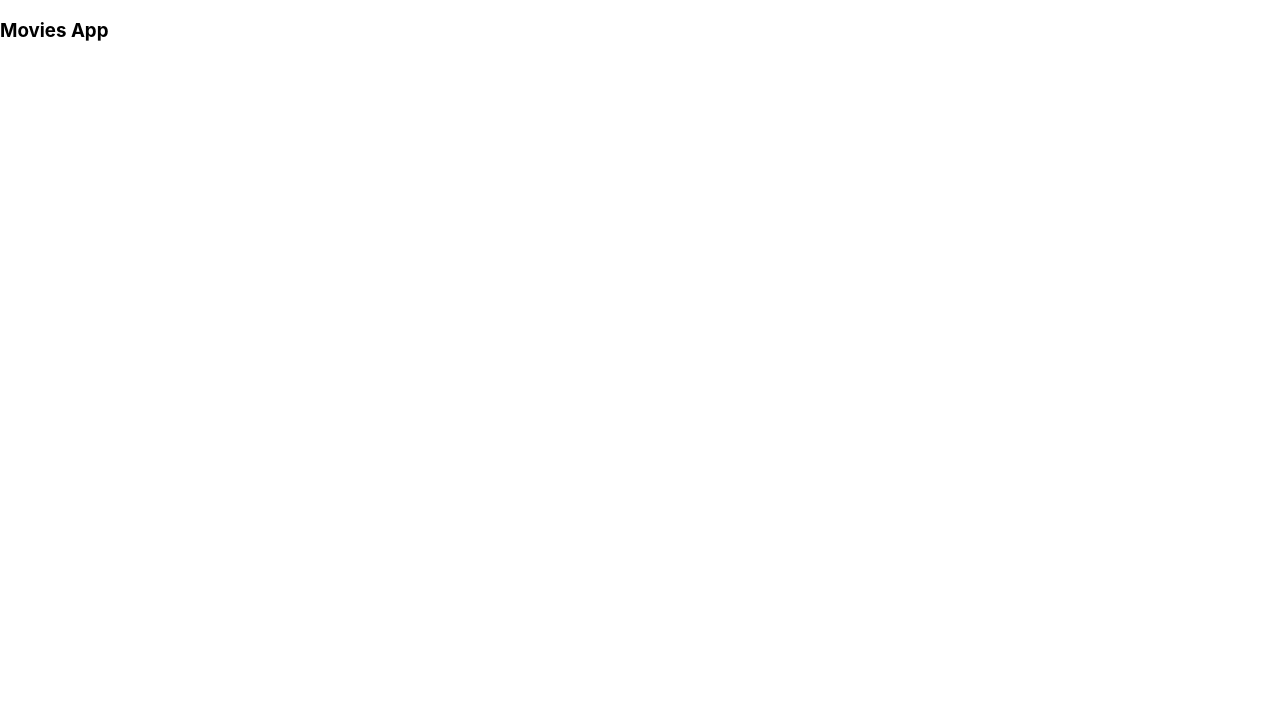
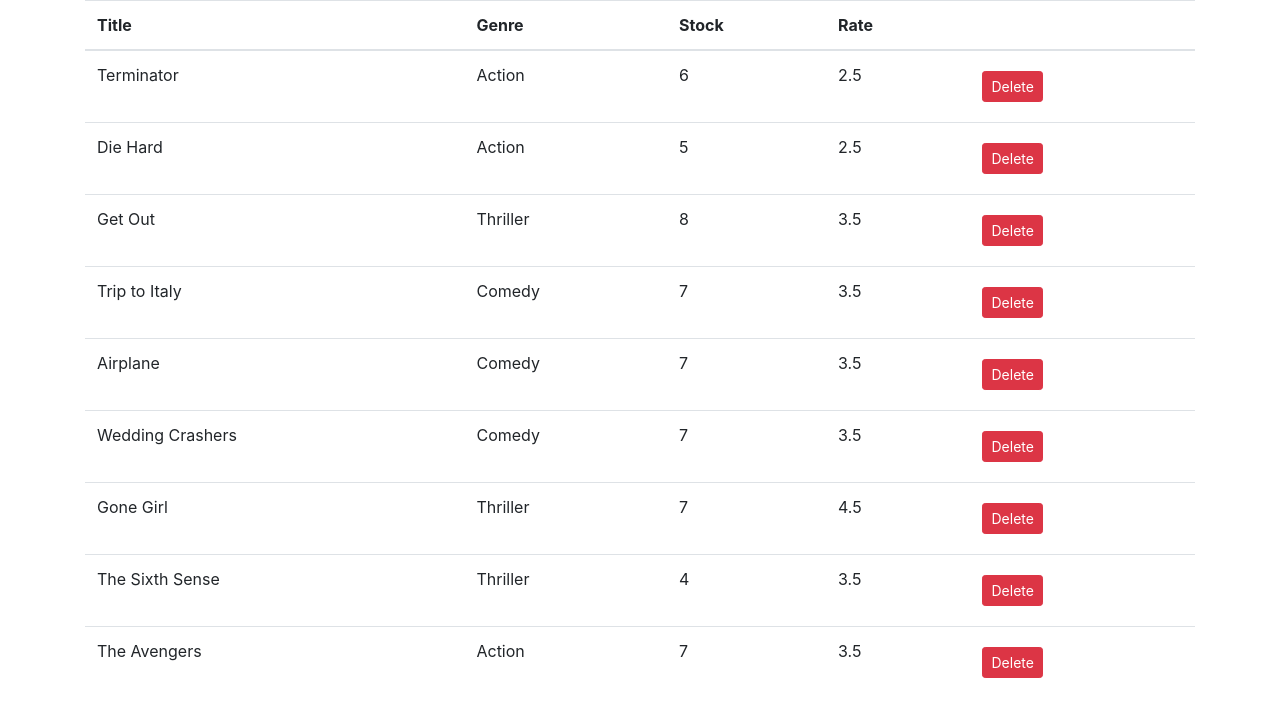
Before and after one commit to codewithz/sony-movies-app, a React (Create React App) app: page / in a window 1280 px wide. Shown: the top 716 px of the page. Built offline with nearby package versions, Linux system fonts and the light colour scheme.

Commit message:
Built the Movies Component

```diff
--- a/package.json
+++ b/package.json
@@ -6,6 +6,7 @@
     "@testing-library/jest-dom": "^5.16.2",
     "@testing-library/react": "^12.1.2",
     "@testing-library/user-event": "^13.5.0",
+    "bootstrap": "^4.1.1",
     "react": "^17.0.2",
     "react-dom": "^17.0.2",
     "react-scripts": "5.0.0",
--- a/src/App.js
+++ b/src/App.js
@@ -1,11 +1,13 @@
 import logo from './logo.svg';
 import './App.css';
+import MoviesHome from './components/MoviesHome';
+import isOffsetContainer from './../node_modules/popper.js/src/utils/isOffsetContainer';
 
 function App() {
   return (
-    <div>
-      <h3>Movies App</h3>
-    </div>
+    <main className="container">
+      <MoviesHome />
+    </main>
   );
 }
 
--- /dev/null
+++ b/src/components/MoviesComponent.jsx
@@ -0,0 +1,50 @@
+import React, { useState } from 'react'
+import { getMovies } from '../services/fakeMovieService'
+
+export default function MoviesComponent() {
+
+    const [movies, setMovies] = useState(getMovies());
+
+    const handleDelete = (movie) => {
+        const filteredMovies = movies.
+            filter((m) => movie._id !== m._id);
+        setMovies(filteredMovies);
+    }
+    return (
+
+        <table class="table">
+            <thead>
+                <tr>
+                    <th>Title</th>
+                    <th>Genre</th>
+                    <th>Stock</th>
+                    <th>Rate</th>
+                    <th></th>
+                </tr>
+            </thead>
+            <tbody>
+                {
+                    movies.map(movie => (
+                        <tr>
+                            <td>{movie.title}</td>
+                            <td>{movie.genre.name}</td>
+                            <td>{movie.numberInStock}</td>
+                            <td>{movie.dailyRentalRate}</td>
+                            <td>
+                                <button
+                                    className="btn btn-danger btn-sm m-2"
+                                    onClick={() => handleDelete(movie)}
+                                >
+                                    Delete
+                                </button>
+
+                            </td>
+                        </tr>
+                    ))
+                }
+
+
+            </tbody>
+        </table>
+    )
+}
--- /dev/null
+++ b/src/components/MoviesHome.jsx
@@ -0,0 +1,8 @@
+import React from 'react'
+import MoviesComponent from './MoviesComponent'
+
+export default function MoviesHome() {
+    return (
+        <MoviesComponent />
+    )
+}
--- a/src/index.js
+++ b/src/index.js
@@ -3,6 +3,7 @@
 import './index.css';
 import App from './App';
 import reportWebVitals from './reportWebVitals';
+import 'bootstrap/dist/css/bootstrap.css'
 
 ReactDOM.render(
   <React.StrictMode>
--- /dev/null
+++ b/src/services/fakeGenreService.jsx
@@ -0,0 +1,9 @@
+export const genres = [
+  { _id: "5b21ca3eeb7f6fbccd471818", name: "Action" },
+  { _id: "5b21ca3eeb7f6fbccd471814", name: "Comedy" },
+  { _id: "5b21ca3eeb7f6fbccd471820", name: "Thriller" }
+];
+
+export function getGenres() {
+  return genres.filter(g => g);
+}
--- /dev/null
+++ b/src/services/fakeMovieService.jsx
@@ -0,0 +1,97 @@
+import * as genresAPI from "./fakeGenreService";
+
+const movies = [
+  {
+    _id: "5b21ca3eeb7f6fbccd471815",
+    title: "Terminator",
+    genre: { _id: "5b21ca3eeb7f6fbccd471818", name: "Action" },
+    numberInStock: 6,
+    dailyRentalRate: 2.5,
+    publishDate: "2018-01-03T19:04:28.809Z"
+  },
+  {
+    _id: "5b21ca3eeb7f6fbccd471816",
+    title: "Die Hard",
+    genre: { _id: "5b21ca3eeb7f6fbccd471818", name: "Action" },
+    numberInStock: 5,
+    dailyRentalRate: 2.5
+  },
+  {
+    _id: "5b21ca3eeb7f6fbccd471817",
+    title: "Get Out",
+    genre: { _id: "5b21ca3eeb7f6fbccd471820", name: "Thriller" },
+    numberInStock: 8,
+    dailyRentalRate: 3.5
+  },
+  {
+    _id: "5b21ca3eeb7f6fbccd471819",
+    title: "Trip to Italy",
+    genre: { _id: "5b21ca3eeb7f6fbccd471814", name: "Comedy" },
+    numberInStock: 7,
+    dailyRentalRate: 3.5
+  },
+  {
+    _id: "5b21ca3eeb7f6fbccd47181a",
+    title: "Airplane",
+    genre: { _id: "5b21ca3eeb7f6fbccd471814", name: "Comedy" },
+    numberInStock: 7,
+    dailyRentalRate: 3.5
+  },
+  {
+    _id: "5b21ca3eeb7f6fbccd47181b",
+    title: "Wedding Crashers",
+    genre: { _id: "5b21ca3eeb7f6fbccd471814", name: "Comedy" },
+    numberInStock: 7,
+    dailyRentalRate: 3.5
+  },
+  {
+    _id: "5b21ca3eeb7f6fbccd47181e",
+    title: "Gone Girl",
+    genre: { _id: "5b21ca3eeb7f6fbccd471820", name: "Thriller" },
+    numberInStock: 7,
+    dailyRentalRate: 4.5
+  },
+  {
+    _id: "5b21ca3eeb7f6fbccd47181f",
+    title: "The Sixth Sense",
+    genre: { _id: "5b21ca3eeb7f6fbccd471820", name: "Thriller" },
+    numberInStock: 4,
+    dailyRentalRate: 3.5
+  },
+  {
+    _id: "5b21ca3eeb7f6fbccd471821",
+    title: "The Avengers",
+    genre: { _id: "5b21ca3eeb7f6fbccd471818", name: "Action" },
+    numberInStock: 7,
+    dailyRentalRate: 3.5
+  }
+];
+
+export function getMovies() {
+  return movies;
+}
+
+export function getMovie(id) {
+  return movies.find(m => m._id === id);
+}
+
+export function saveMovie(movie) {
+  let movieInDb = movies.find(m => m._id === movie._id) || {};
+  movieInDb.name = movie.name;
+  movieInDb.genre = genresAPI.genres.find(g => g._id === movie.genreId);
+  movieInDb.numberInStock = movie.numberInStock;
+  movieInDb.dailyRentalRate = movie.dailyRentalRate;
+
+  if (!movieInDb._id) {
+    movieInDb._id = Date.now();
+    movies.push(movieInDb);
+  }
+
+  return movieInDb;
+}
+
+export function deleteMovie(id) {
+  let movieInDb = movies.find(m => m._id === id);
+  movies.splice(movies.indexOf(movieInDb), 1);
+  return movieInDb;
+}
```
Also changed, not shown: 1 other file (tests, documents, lock files or other folders).
